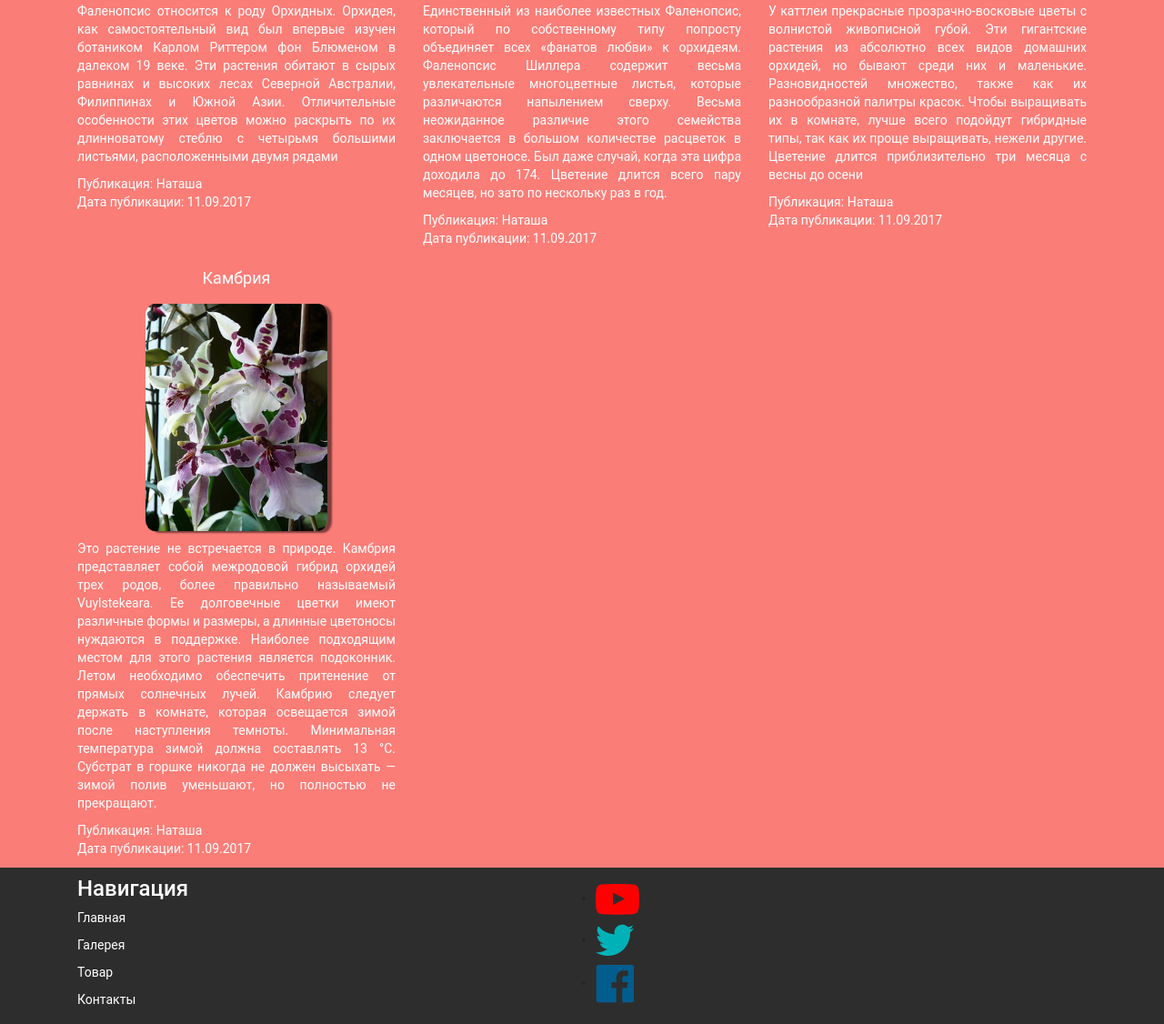
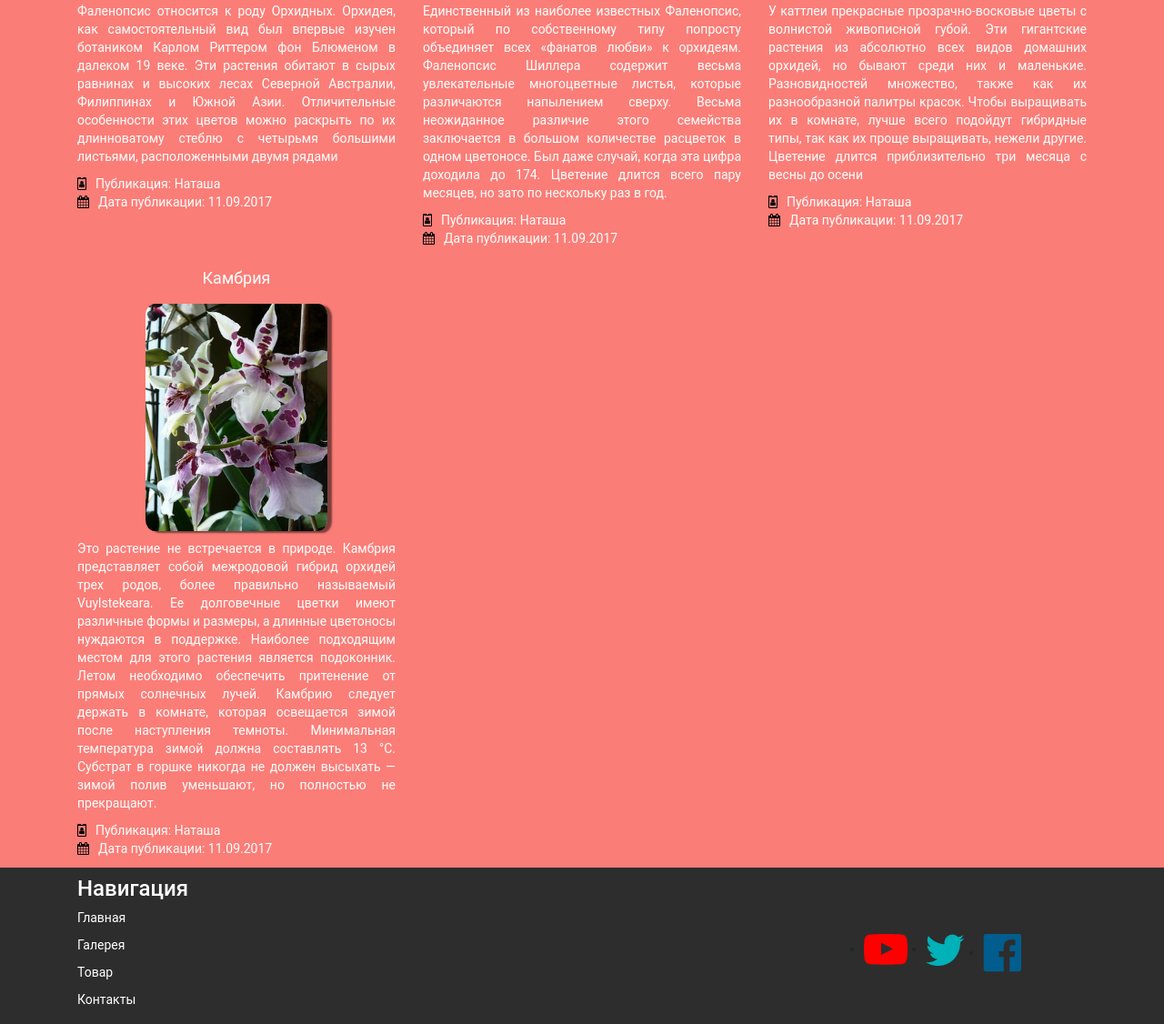
Before and after one commit to Alexichs/orchid.com, a plain HTML site: page app/index.html in a window 1280 px wide. Shown: the part 1447-2573 px from the top of the page at 91% size. Drawn offline with nearby package versions, Linux system fonts and the light colour scheme; files whose address does not match are found by name.

Commit message:
footer_complete

```diff
--- a/app/index.html
+++ b/app/index.html
@@ -64,10 +64,10 @@
             <p>Фаленопсис относится к роду Орхидных. Орхидея, как самостоятельный вид был впервые изучен ботаником Карлом Риттером фон Блюменом в далеком 19 веке. Эти растения обитают в сырых равнинах и высоких лесах Северной Австралии, Филиппинах и Южной Азии. Отличительные особенности этих цветов можно раскрыть по их длинноватому стеблю с четырьмя большими листьями, расположенными двумя рядами</p>
           </div>
           <div class="publsh-content">
-            <p>Публикация: Наташа</p>
+            <p><i class="fa fa-id-badge"></i>Публикация: Наташа</p>
           </div>
           <div class="date-publish">
-            <p>Дата публикации: 11.09.2017</p>
+            <p><i class="fa  fa-calendar"></i>Дата публикации: 11.09.2017</p>
           </div>
         </div>
       </div>
@@ -83,10 +83,10 @@
             <p>Единственный из наиболее известных Фаленопсис, который по собственному типу попросту объединяет всех «фанатов любви» к орхидеям. Фаленопсис Шиллера содержит весьма увлекательные многоцветные листья, которые различаются напылением сверху. Весьма неожиданное различие этого семейства заключается в большом количестве расцветок в одном цветоносе. Был даже случай, когда эта цифра доходила до 174. Цветение длится всего пару месяцев, но зато по нескольку раз в год.</p>
           </div>
           <div class="publsh-content">
-            <p>Публикация: Наташа</p>
+            <p><i class="fa fa-id-badge"></i>Публикация: Наташа</p>
           </div>
           <div class="date-publish">
-            <p>Дата публикации: 11.09.2017</p>
+            <p><i class="fa  fa-calendar"></i>Дата публикации: 11.09.2017</p>
           </div>
         </div>
       </div>
@@ -102,10 +102,10 @@
             <p>У каттлеи прекрасные прозрачно-восковые цветы с волнистой живописной губой. Эти гигантские растения из абсолютно всех видов домашних орхидей, но бывают среди них и маленькие. Разновидностей множество, также как их разнообразной палитры красок. Чтобы выращивать их в комнате, лучше всего подойдут гибридные типы, так как их проще выращивать, нежели другие. Цветение длится приблизительно три месяца с весны до осени</p>
           </div>
           <div class="publsh-content">
-            <p>Публикация: Наташа</p>
+            <p><i class="fa fa-id-badge"></i>Публикация: Наташа</p>
           </div>
           <div class="date-publish">
-            <p>Дата публикации: 11.09.2017</p>
+            <p><i class="fa  fa-calendar"></i>Дата публикации: 11.09.2017</p>
           </div>
         </div>
       </div>
@@ -121,10 +121,10 @@
             <p>Это растение не встречается в природе. Камбрия представляет собой межродовой гибрид орхидей трех родов, более правильно называемый Vuylstekeara. Ее долговечные цветки имеют различные формы и размеры, а длинные цветоносы нуждаются в поддержке. Наиболее подходящим местом для этого растения является подоконник. Летом необходимо обеспечить притенение от прямых солнечных лучей. Камбрию следует держать в комнате, которая освещается зимой после наступления темноты. Минимальная температура зимой должна составлять 13 °С. Субстрат в горшке никогда не должен высыхать — зимой полив уменьшают, но полностью не прекращают.</p>
           </div>
           <div class="publsh-content">
-            <p>Публикация: Наташа</p>
+            <p><i class="fa fa-id-badge"></i>Публикация: Наташа</p>
           </div>
           <div class="date-publish">
-            <p>Дата публикации: 11.09.2017</p>
+            <p><i class="fa  fa-calendar"></i>Дата публикации: 11.09.2017</p>
           </div>
         </div>
       </div>
@@ -134,10 +134,10 @@
 <footer class="footer">
   <div class="container">
     <div class="row">
-      <div class="col">
+      <div class="col-xl-9">
         <div class="nav-footer">
-          <h4>Навигация</h4>
           <ul>
+            <li><h4>Навигация</h4></li>
             <li><a href="#">Главная</a></li>
             <li><a href="#">Галерея</a></li>
             <li><a href="#">Товар</a></li>
@@ -145,7 +145,7 @@
           </ul>
         </div>
       </div>
-      <div class="col align-self-center justify-content-center">
+      <div class="col-xl-3 align-self-center">
         <div class="social-button">
           <ul>
             <li><a href="#"><img src="img/youtube.png" alt=""></a></li>
--- a/app/sass/main.sass
+++ b/app/sass/main.sass
@@ -88,6 +88,12 @@ p
 	color: #fff
 	text-align: left
 	margin: 0
+.fa-id-badge
+	color: #000
+	margin: 0 10px 0 0
+.fa-calendar
+	color: #000
+	margin: 0 10px 0 0
 
 //Подвал
 .footer
@@ -107,8 +113,10 @@ p
 	transition-duration: 0.3s
 	color: orange
 .social-button li
-	margin: 10px 0
-.social-button img
+	margin: 0 10px
+	float: left
+
+
 
 
 
@@ -129,3 +137,9 @@ p
 		padding: 0
 	.brand-icon
 		text-align: center
+	.nav-footer li
+		text-align: center
+	.social-button li
+		float: none
+		text-align: center
+		margin: 10px 0
```
Also changed, not shown: app/css/main.min.css.
